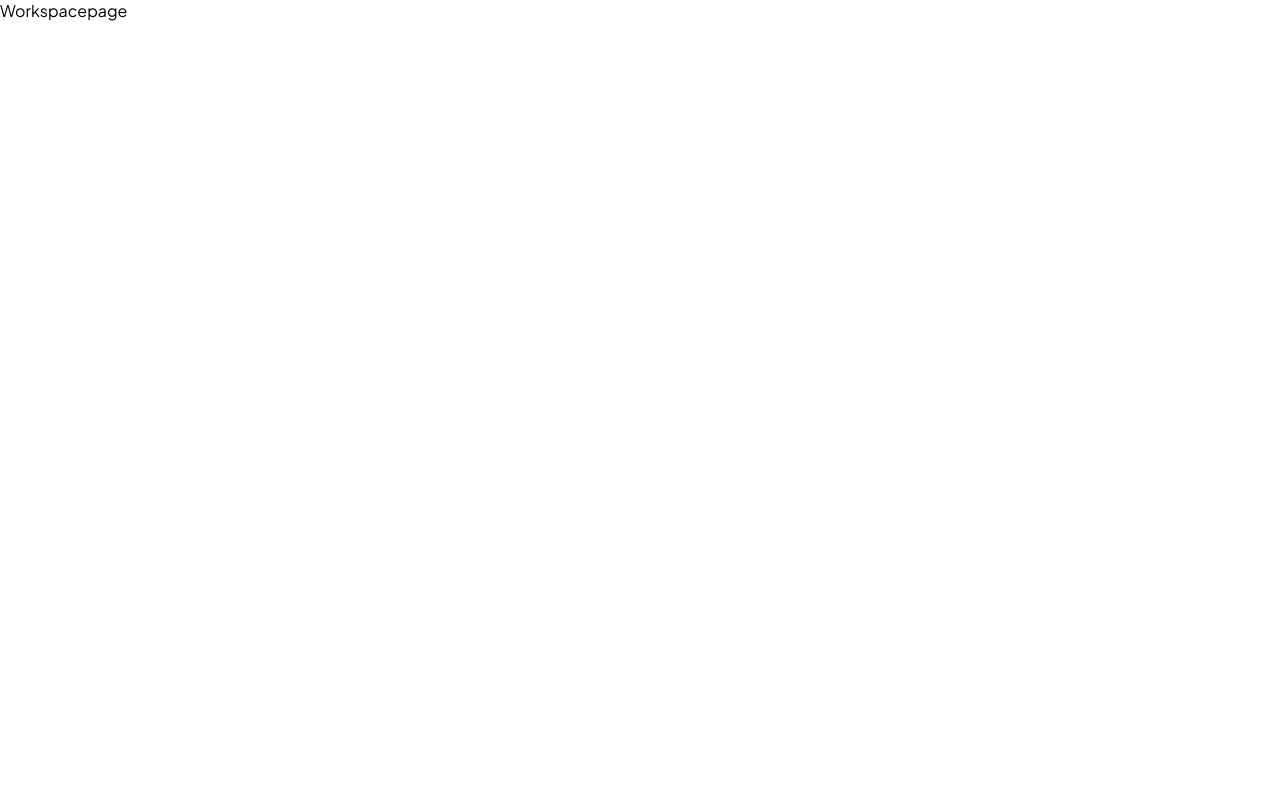
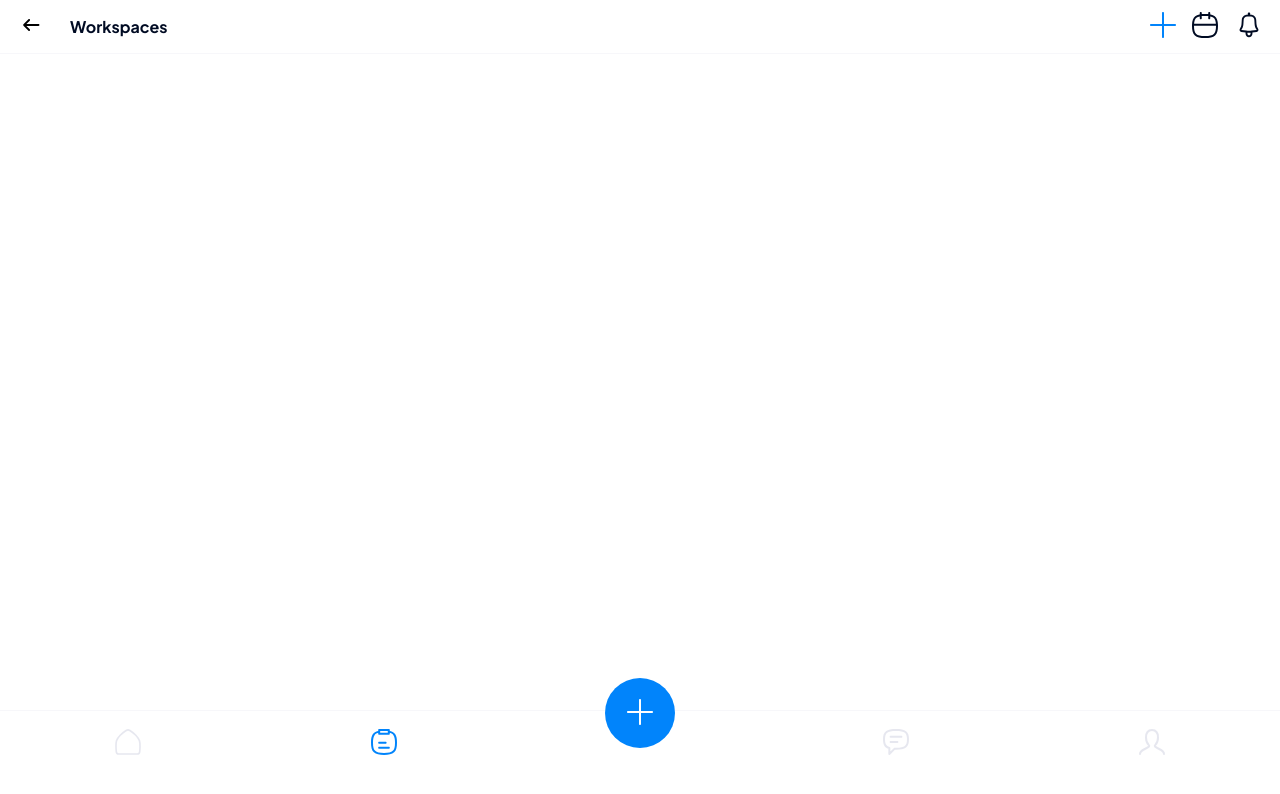
Before and after one commit to 9trocoder/mmekut, a React (Create React App) app: page /workspace in a window 1280 px wide. Shown: the top 794 px of the page. Built offline with nearby package versions, Linux system fonts and the light colour scheme.

Commit message:
worked on workspace page and also add new header

```diff
--- /dev/null
+++ b/src/components/HeaderBar.js
@@ -0,0 +1,35 @@
+const HeaderBar = ({
+  backIcon,
+  headerText,
+  addIcon,
+  calendarIcon,
+  notificationIcon,
+  handleCalendarClick,
+  handleNotificationClick,
+  handleBackClick,
+  handleAddClick,
+}) => {
+  return (
+    <>
+      <div className="headerBar__cnt">
+        <div className="headerBar__cnt-left">
+          {backIcon && <button onClick={handleBackClick}>{backIcon}</button>}
+          <p>{headerText}</p>
+        </div>
+        <div className="headerBar__cnt-right">
+          {addIcon && <button onClick={handleAddClick}>{addIcon}</button>}
+          {calendarIcon && (
+            <button onClick={handleCalendarClick}>{calendarIcon}</button>
+          )}
+          {notificationIcon && (
+            <button onClick={handleNotificationClick}>
+              {notificationIcon}
+            </button>
+          )}
+        </div>
+      </div>
+    </>
+  );
+};
+
+export default HeaderBar;
--- a/src/components/components.css
+++ b/src/components/components.css
@@ -241,17 +241,15 @@
   align-items: center;
 }
 
-
 .bottomnav__cnt-item button {
   background-color: transparent;
   border: none;
   cursor: pointer;
 }
 
-
 .bottomnav__cnt-itemadd {
   /* background:  linear-gradient(94.38deg, #0184FB 14.99%, #46BDF0 92.22%); */
-    background-color: #0184FB;
+  background-color: #0184fb;
   width: 70px;
   height: 70px;
   margin: 5px;
@@ -262,3 +260,42 @@
   justify-content: center;
   margin-top: -3.5rem;
 }
+
+/* Header bar */
+.headerBar__cnt {
+  position: fixed;
+  top: 0;
+  left: 0;
+  right: 0;
+  background-color: #fff;
+  display: flex;
+  align-items: center;
+  justify-content: space-between;
+  z-index: 9999;
+  padding: 10px 16px;
+  border-bottom: 1px solid #9a9fbf15;
+}
+
+.headerBar__cnt-left {
+    display: flex;
+    align-items: center;
+    gap: 1.5rem;
+}
+
+.headerBar__cnt-left p {
+    font-weight: 700;
+    font-size: 16px;
+    color: #000b23;
+}
+
+.headerBar__cnt-right {
+    display: flex;
+    align-items: center;
+    gap: 1rem;
+}
+
+.headerBar__cnt button {
+    border: none;
+    background-color: transparent;
+    cursor: pointer;
+}
--- a/src/pages/homepage/homepage.js
+++ b/src/pages/homepage/homepage.js
@@ -9,7 +9,6 @@ import "./homepage.css";
 import {
   addIconWhite,
   calendarIcon,
-
   chatNotActive,
   deliveredIcon,
   headerNotificationIcon,
@@ -24,8 +23,10 @@ import HeaderWithButton from "../../components/HeaderWithButton";
 import HomepageTaskCard from "../../components/HomepageTaskCard";
 import ChatCardHomepage from "../../components/ChatCardHomepage";
 import BottomNav from "../../components/BottomNav";
+import { useNavigate } from "react-router-dom";
 
 function Homepage() {
+  let navigate = useNavigate();
   const handleProfileClick = () => {};
 
   const handleCalendarClick = () => {};
@@ -34,11 +35,15 @@ function Homepage() {
 
   const handleMyTaskClick = () => {};
 
-  const handleTaskClick = () => {};
+  const handleTaskClick = () => {
+    navigate("/workspace");
+  };
 
   const handleChatClick = () => {};
   const handleAddClick = () => {};
-  const handleHomeClick = () => {};
+  const handleHomeClick = () => {
+    navigate("/");
+  };
 
   return (
     <>
--- a/src/pages/workspacepage/workspacepage.js
+++ b/src/pages/workspacepage/workspacepage.js
@@ -1,10 +1,59 @@
-import React from 'react'
-import "./workspacepage.css"
+import React from "react";
+import { useNavigate } from "react-router-dom";
+import BottomNav from "../../components/BottomNav";
+import HeaderBar from "../../components/HeaderBar";
+import {
+  addIconBlue,
+  addIconWhite,
+  calendarIcon,
+  chatNotActive,
+  headerBackIcon,
+  headerNotificationIcon,
+  homeIconNotActive,
+  profileNotActive,
+  taskActive,
+} from "../../Utils/tools";
+import "./workspacepage.css";
 
 function Workspacepage() {
+  let navigate = useNavigate();
+  const handleProfileClick = () => {};
+  const handleTaskClick = () => {
+    navigate("/workspace");
+  };
+
+  const handleChatClick = () => {};
+  const handleAddClick = () => {};
+  const handleHomeClick = () => {
+    navigate("/");
+  };
+  const handleBackClick = () => {
+    navigate(-1);
+  };
   return (
-    <div>Workspacepage</div>
-  )
+    <>
+      <HeaderBar
+        headerText="Workspaces"
+        addIcon={addIconBlue}
+        backIcon={headerBackIcon}
+        calendarIcon={calendarIcon}
+        notificationIcon={headerNotificationIcon}
+        handleBackClick={handleBackClick}
+      />
+      <BottomNav
+        homeIcon={homeIconNotActive}
+        taskIcon={taskActive}
+        addIcon={addIconWhite}
+        chatIcon={chatNotActive}
+        profileIcon={profileNotActive}
+        handleHomeClick={handleHomeClick}
+        handleTaskClick={handleTaskClick}
+        handleAddClick={handleAddClick}
+        handleChatClick={handleChatClick}
+        handleProfileClick={handleProfileClick}
+      />
+    </>
+  );
 }
 
-export default Workspacepage
+export default Workspacepage;
```
Lines whose indentation alone changed are shown as unchanged.
